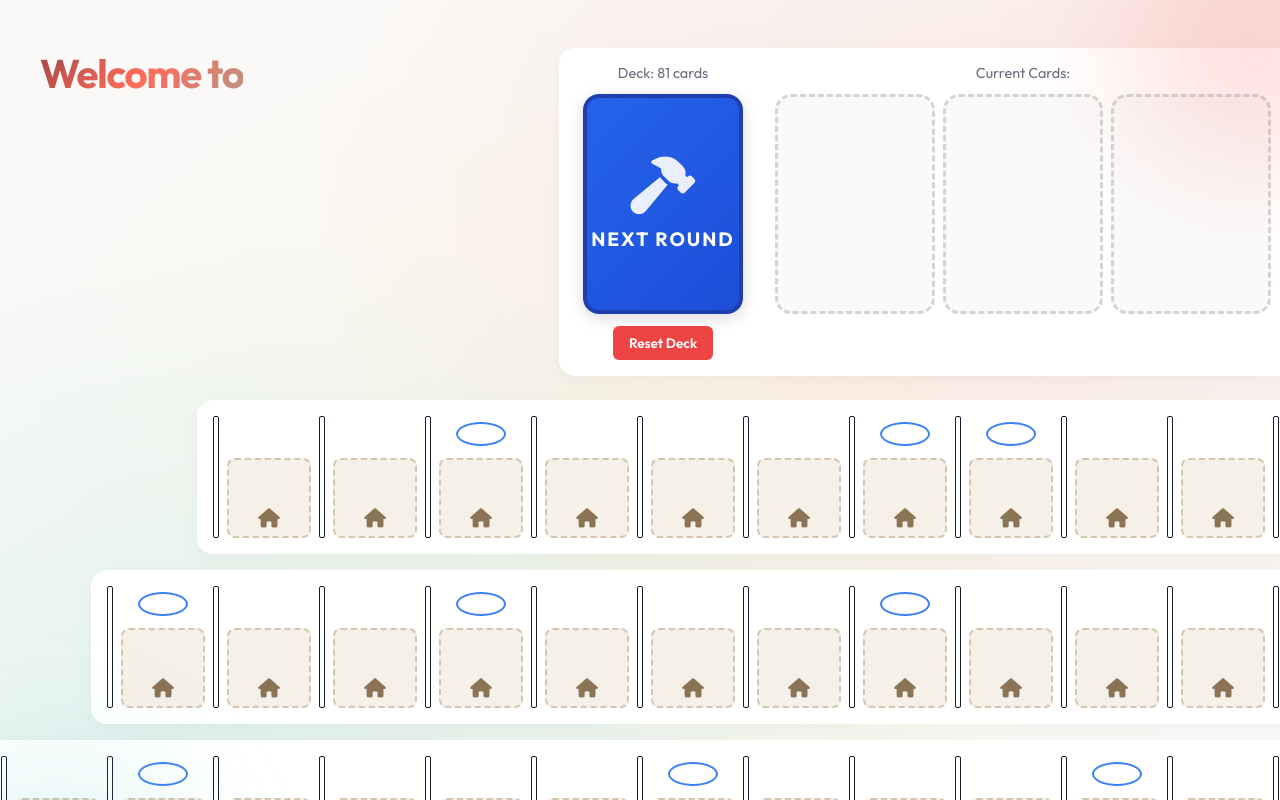
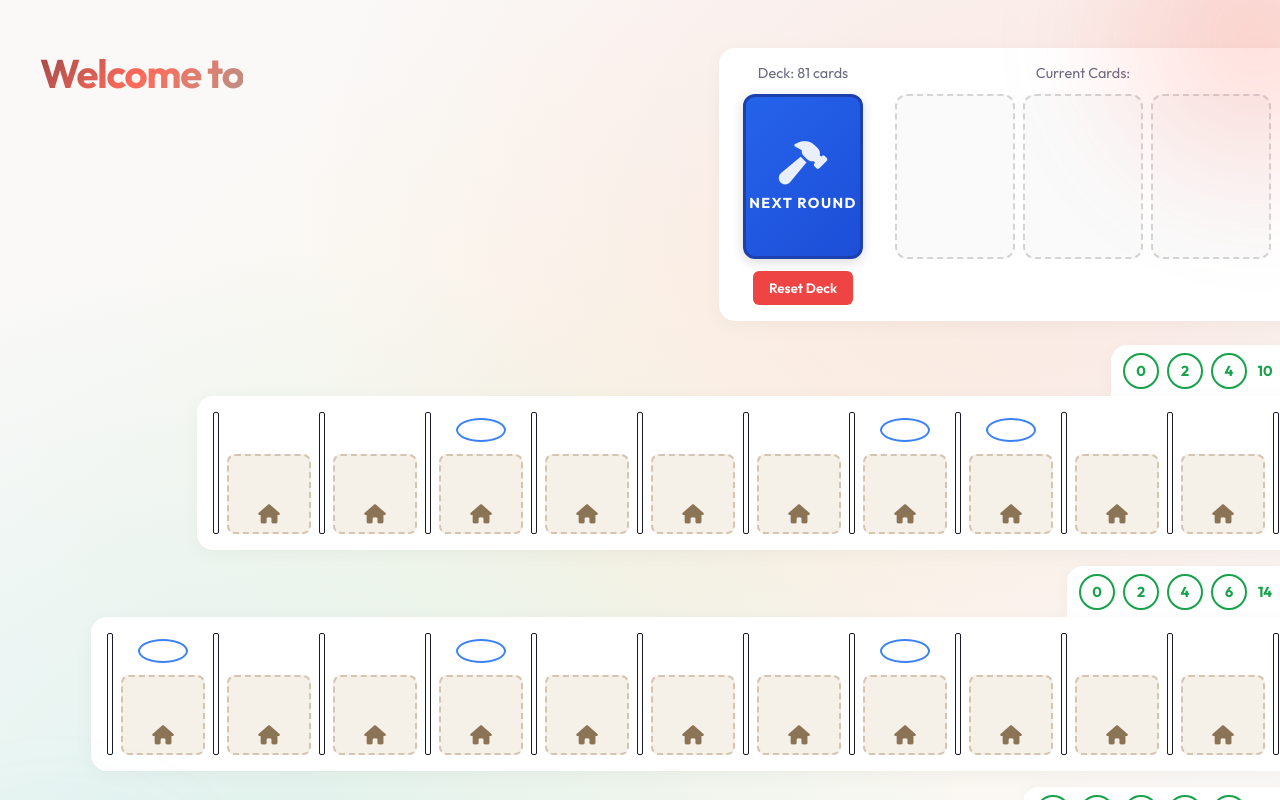
Before and after one commit to ckdoan1/welcome_to, a React (Vite) app: page / in a window 1280 px wide. Shown: the top 800 px of the page. Built offline with nearby package versions, Linux system fonts and the light colour scheme.

Commit message:
Added parks

```diff
--- a/src/App.css
+++ b/src/App.css
@@ -172,6 +172,21 @@
   color: #2a9d8f;
 }
 
+.street-row {
+  display: flex;
+  flex-direction: column;
+  align-items: flex-end;
+  gap: 0;
+  margin-bottom: 1rem;
+}
+
+.street-row .parks {
+  background: white;
+  border-radius: 16px 16px 0 0;
+  box-shadow: 0 4px 20px rgba(0, 0, 0, 0.04);
+  margin-bottom: -1px;
+}
+
 .house-row {
   display: flex;
   gap: 0;
@@ -181,7 +196,10 @@
   background: white;
   border-radius: 16px;
   box-shadow: 0 4px 20px rgba(0, 0, 0, 0.04);
-  margin-bottom: 1rem;
+}
+
+.street-row .house-row {
+  border-radius: 16px 0 16px 16px;
 }
 
 .card-section {
@@ -250,10 +268,10 @@
 }
 
 .card-placeholder {
-  width: 160px;
-  height: 220px;
-  border: 3px dashed #d4d4d4;
-  border-radius: 16px;
+  width: 120px;
+  height: 165px;
+  border: 2px dashed #d4d4d4;
+  border-radius: 12px;
   background: rgba(0, 0, 0, 0.02);
 }
 
--- a/src/App.jsx
+++ b/src/App.jsx
@@ -2,6 +2,7 @@ import { useState } from 'react'
 import './App.css'
 import HouseLot from './components/HouseLot'
 import ConstructionCard from './components/ConstructionCard'
+import Parks from './components/Parks'
 import { createShuffledDeck } from './data/constructionCards'
 
 // Houses with pool option (0-indexed)
@@ -39,6 +40,35 @@ function App() {
       poolActive: false
     }))
   )
+
+  // Parks state
+  const [row1Parks, setRow1Parks] = useState([])
+  const [row2Parks, setRow2Parks] = useState([])
+  const [row3Parks, setRow3Parks] = useState([])
+
+  const toggleRow1Park = (index) => {
+    setRow1Parks(prev =>
+      prev.includes(index)
+        ? prev.filter(i => i !== index)
+        : [...prev, index]
+    )
+  }
+
+  const toggleRow2Park = (index) => {
+    setRow2Parks(prev =>
+      prev.includes(index)
+        ? prev.filter(i => i !== index)
+        : [...prev, index]
+    )
+  }
+
+  const toggleRow3Park = (index) => {
+    setRow3Parks(prev =>
+      prev.includes(index)
+        ? prev.filter(i => i !== index)
+        : [...prev, index]
+    )
+  }
 
   // Construction card deck
   const [deck, setDeck] = useState(() => createShuffledDeck())
@@ -123,6 +153,13 @@ function App() {
           </div>
         </div>
 
+        <div className="street-row">
+          <Parks
+            values={[0, 2, 4]}
+            finalValue={10}
+            activeParks={row1Parks}
+            onParkClick={toggleRow1Park}
+          />
           <div className="house-row">
             {row1.map((house, index) => (
               <HouseLot
@@ -140,7 +177,15 @@ function App() {
               />
             ))}
           </div>
+        </div>
 
+        <div className="street-row">
+          <Parks
+            values={[0, 2, 4, 6]}
+            finalValue={14}
+            activeParks={row2Parks}
+            onParkClick={toggleRow2Park}
+          />
           <div className="house-row">
             {row2.map((house, index) => (
               <HouseLot
@@ -158,7 +203,15 @@ function App() {
               />
             ))}
           </div>
+        </div>
 
+        <div className="street-row">
+          <Parks
+            values={[0, 2, 4, 6, 8]}
+            finalValue={18}
+            activeParks={row3Parks}
+            onParkClick={toggleRow3Park}
+          />
           <div className="house-row">
             {row3.map((house, index) => (
               <HouseLot
@@ -178,6 +231,7 @@ function App() {
           </div>
         </div>
       </div>
+    </div>
   )
 }
 
--- a/src/components/ConstructionCard.css
+++ b/src/components/ConstructionCard.css
@@ -1,33 +1,33 @@
 .construction-card {
-  width: 160px;
-  height: 220px;
-  border-radius: 16px;
+  width: 120px;
+  height: 165px;
+  border-radius: 12px;
   cursor: pointer;
   transition: all 0.2s ease;
-  box-shadow: 0 4px 16px rgba(0, 0, 0, 0.15);
+  box-shadow: 0 3px 12px rgba(0, 0, 0, 0.15);
 }
 
 .construction-card:hover {
-  transform: translateY(-6px);
-  box-shadow: 0 12px 32px rgba(0, 0, 0, 0.2);
+  transform: translateY(-4px);
+  box-shadow: 0 8px 24px rgba(0, 0, 0, 0.2);
 }
 
 .card-front {
   width: 100%;
   height: 100%;
   background: linear-gradient(135deg, #fff9e6 0%, #fff3cc 100%);
-  border: 4px solid #d4a574;
-  border-radius: 16px;
+  border: 3px solid #d4a574;
+  border-radius: 12px;
   display: flex;
   flex-direction: column;
   align-items: center;
   justify-content: center;
-  padding: 12px;
+  padding: 9px;
 }
 
 .card-value {
   font-family: 'Outfit', sans-serif;
-  font-size: 3.6rem;
+  font-size: 2.7rem;
   font-weight: 700;
   color: #8b5e3c;
   line-height: 1;
@@ -37,24 +37,24 @@
   display: flex;
   flex-direction: column;
   align-items: center;
-  gap: 4px;
-  margin-top: 8px;
+  gap: 3px;
+  margin-top: 6px;
 }
 
 .card-action i {
-  font-size: 2.6rem;
+  font-size: 1.95rem;
 }
 
 .action-icon-text {
   font-family: 'Outfit', sans-serif;
-  font-size: 2rem;
+  font-size: 1.5rem;
   font-weight: 800;
   letter-spacing: 0.05em;
 }
 
 .action-name {
   font-family: 'Outfit', sans-serif;
-  font-size: 1rem;
+  font-size: 0.75rem;
   font-weight: 600;
   text-transform: uppercase;
   letter-spacing: 0.02em;
@@ -83,23 +83,23 @@
   width: 100%;
   height: 100%;
   background: linear-gradient(135deg, #2563eb 0%, #1d4ed8 100%);
-  border: 4px solid #1e40af;
-  border-radius: 16px;
+  border: 3px solid #1e40af;
+  border-radius: 12px;
   display: flex;
   flex-direction: column;
   align-items: center;
   justify-content: center;
-  gap: 12px;
+  gap: 9px;
 }
 
 .card-back i {
-  font-size: 3.6rem;
+  font-size: 2.7rem;
   color: rgba(255, 255, 255, 0.9);
 }
 
 .next-round-text {
   font-family: 'Outfit', sans-serif;
-  font-size: 1.2rem;
+  font-size: 0.9rem;
   font-weight: 700;
   color: white;
   text-transform: uppercase;
@@ -111,8 +111,8 @@
 }
 
 .construction-card.face-down:hover {
-  transform: translateY(-6px);
-  box-shadow: 0 12px 32px rgba(37, 99, 235, 0.4);
+  transform: translateY(-4px);
+  box-shadow: 0 8px 24px rgba(37, 99, 235, 0.4);
 }
 
 .construction-card.face-down:hover .card-back {
--- /dev/null
+++ b/src/components/Parks.css
@@ -0,0 +1,57 @@
+.parks {
+  display: flex;
+  align-items: center;
+  justify-content: flex-end;
+  gap: 0;
+  padding: 8px 12px;
+}
+
+.parks-buttons {
+  display: flex;
+  gap: 8px;
+}
+
+.park-button {
+  width: 36px;
+  height: 36px;
+  border-radius: 50%;
+  border: 2px solid #16a34a;
+  background: white;
+  color: #16a34a;
+  font-family: 'Outfit', sans-serif;
+  font-size: 0.9rem;
+  font-weight: 700;
+  cursor: pointer;
+  transition: all 0.2s ease;
+  display: flex;
+  align-items: center;
+  justify-content: center;
+}
+
+.park-button:hover {
+  background: #dcfce7;
+}
+
+.park-button.active {
+  background: #16a34a;
+  color: white;
+}
+
+.park-button.active:hover {
+  background: #15803d;
+}
+
+.parks-final {
+  width: 36px;
+  height: 36px;
+  border-radius: 50%;
+  border: none;
+  background: transparent;
+  color: #16a34a;
+  font-family: 'Outfit', sans-serif;
+  font-size: 0.9rem;
+  font-weight: 700;
+  display: flex;
+  align-items: center;
+  justify-content: center;
+}
--- /dev/null
+++ b/src/components/Parks.jsx
@@ -0,0 +1,24 @@
+import './Parks.css'
+
+function Parks({ values, finalValue, activeParks = [], onParkClick }) {
+  return (
+    <div className="parks">
+      <div className="parks-buttons">
+        {values.map((value, index) => (
+          <button
+            key={index}
+            className={`park-button ${activeParks.includes(index) ? 'active' : ''}`}
+            onClick={() => onParkClick?.(index)}
+          >
+            {value}
+          </button>
+        ))}
+      </div>
+      <div className="parks-final">
+        {finalValue}
+      </div>
+    </div>
+  )
+}
+
+export default Parks
```
Lines whose indentation alone changed are shown as unchanged.
